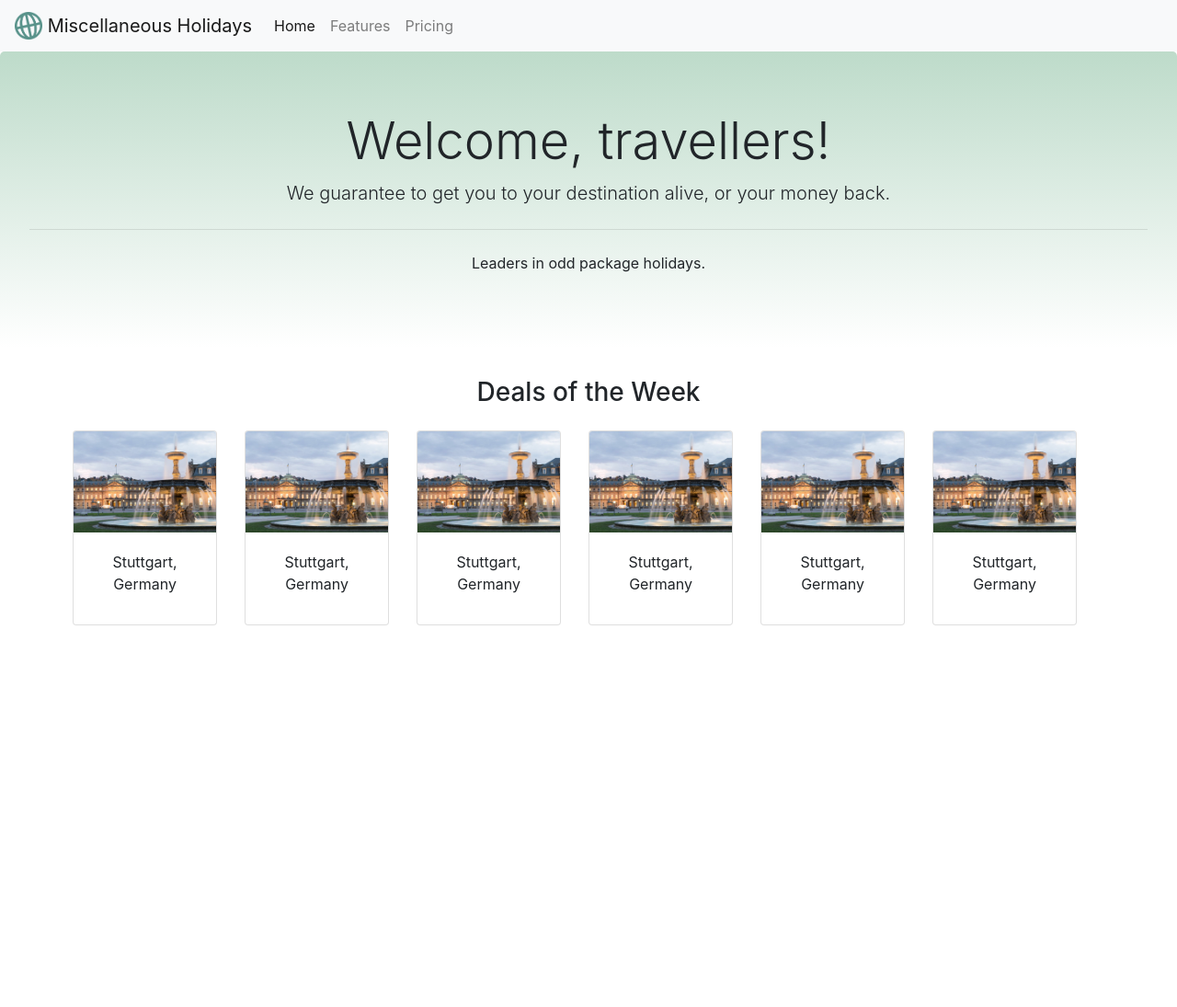
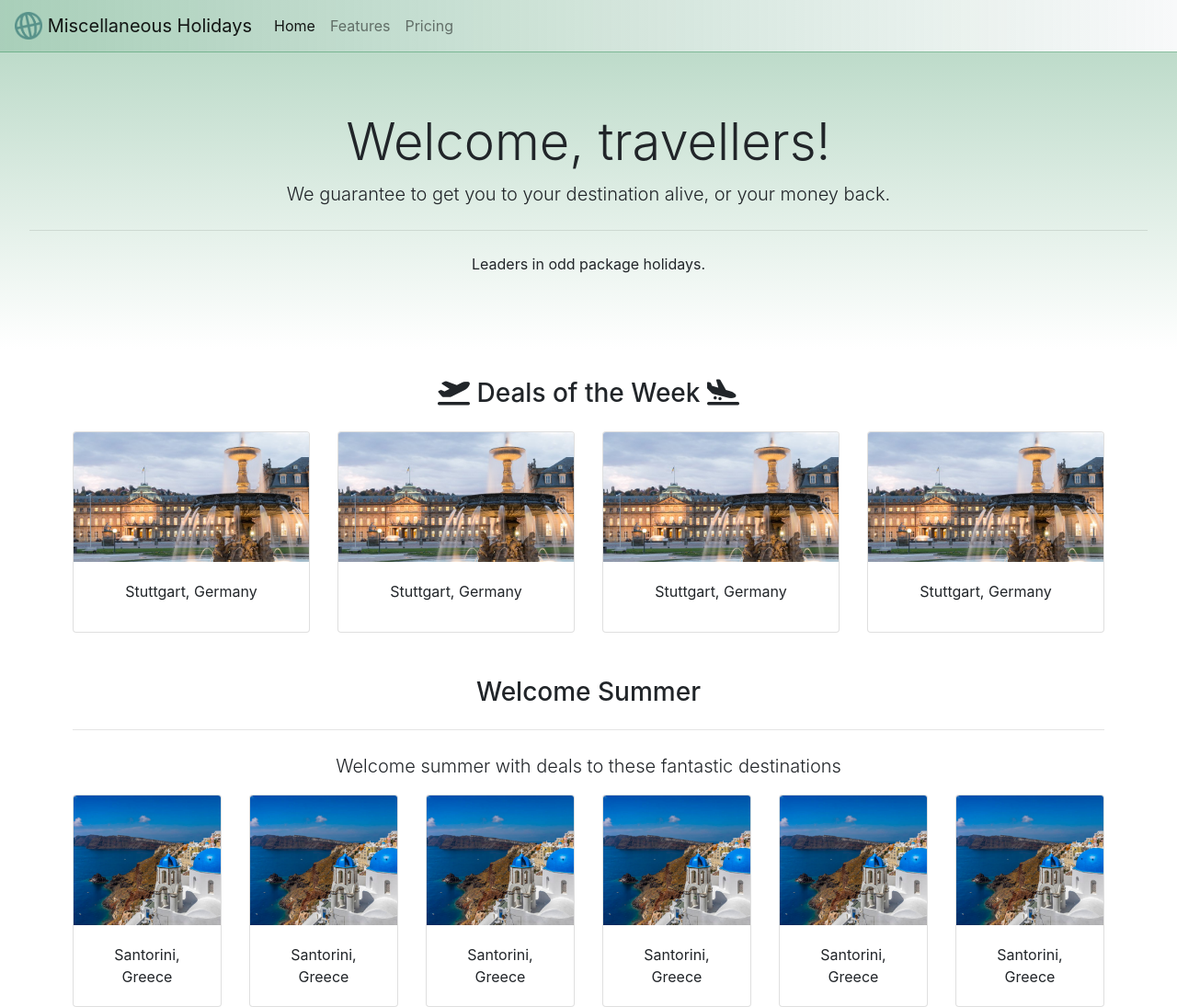
Before and after one commit to cferg97/Bootstrap-Travel-HW, a plain HTML site: page index.html in a window 1280 px wide. Shown: the whole page at 92% size. Before the commit the page ends 800 px from the top, so only its background shows below. Drawn offline with nearby package versions, Linux system fonts and the light colour scheme.

Commit message:
Added summer section

```diff
--- a/index.html
+++ b/index.html
@@ -8,11 +8,12 @@
     <link rel="stylesheet" href="https://cdn.jsdelivr.net/npm/bootstrap@4.6.2/dist/css/bootstrap.min.css"
         integrity="sha384-xOolHFLEh07PJGoPkLv1IbcEPTNtaed2xpHsD9ESMhqIYd0nLMwNLD69Npy4HI+N" crossorigin="anonymous">
     <link rel="stylesheet" href="./style.css">
+    <script src="https://kit.fontawesome.com/cce91a75ea.js" crossorigin="anonymous"></script>
     <title>Misc. Holidays</title>
 </head>
 
 <body>
-    <nav class="navbar navbar-expand-lg navbar-light bg-light">
+    <nav id="navBar" class="navbar navbar-expand-lg navbar-light bg-light">
         <a class="navbar-brand" href="#">
             <img src="./images/logo.png" width="30" height="30" class="d-inline-block align-top" alt="">
             Miscellaneous Holidays
@@ -37,17 +38,18 @@
     </nav>
 
 
-    <div id="jumbo" class="jumbotron text-center">
+    <div id="jumbo" class="jumbotron rounded-0 text-center">
         <h1 class="display-4">Welcome, travellers!</h1>
         <p class="lead">We guarantee to get you to your destination alive, or your money back.</p>
         <hr class="my-4">
         <p>Leaders in odd package holidays.</p>
     </div>
 
-    <div class="container-fluid text-center justify-content-center" style="width: 90%;">
-        <h3 class="mb-4">Deals of the Week</h3>
-        <div class="row" style="width:100%;">
-            <div class="col-2">
+    <div class="container-fluid text-center justify-content-center mb-5" style="width: 90%;">
+        <h3 class="mb-4"><i class="fa-solid fa-plane-departure"></i> Deals of the Week <i
+                class="fa-solid fa-plane-arrival"></i></h3>
+        <div class="row justify-content-center gx-0">
+            <div class="col-lg-3 col-md-3 col-sm-6">
                 <div class="card">
                     <img src="./images/stuttgart.jpg" class="card-img-top" alt="...">
                     <div class="card-body">
@@ -56,7 +58,7 @@
                     </div>
                 </div>
             </div>
-            <div class="col-2">
+            <div class="col-lg-3 col-md-3 col-sm-6">
                 <div class="card">
                     <img src="./images/stuttgart.jpg" class="card-img-top" alt="...">
                     <div class="card-body">
@@ -65,7 +67,7 @@
                     </div>
                 </div>
             </div>
-            <div class="col-2">
+            <div class="col-lg-3 col-md-3 col-sm-6">
                 <div class="card">
                     <img src="./images/stuttgart.jpg" class="card-img-top" alt="...">
                     <div class="card-body">
@@ -74,7 +76,7 @@
                     </div>
                 </div>
             </div>
-            <div class="col-2">
+            <div class="col-lg-3 col-md-3 col-sm-6">
                 <div class="card">
                     <img src="./images/stuttgart.jpg" class="card-img-top" alt="...">
                     <div class="card-body">
@@ -83,23 +85,67 @@
                     </div>
                 </div>
             </div>
-            <div class="col-2">
+
+        </div>
+    </div>
+
+    <div class="container-fluid" style="width: 90%;">
+        <h3 class="mb-4 text-center">Welcome Summer</h3>
+        <hr class="my-4">
+        <p class="text-center lead">Welcome summer with deals to these fantastic destinations</p>
+
+        <div class="row text-center">
+            <div class="col-lg-2 col-md-4 col-sm-6">
                 <div class="card">
-                    <img src="./images/stuttgart.jpg" class="card-img-top" alt="...">
+                    <img src="./images/greece.jpg" class="card-img-top" alt="...">
                     <div class="card-body">
-                        <p class="card-title">Stuttgart, Germany</p>
-                      <p class="card-text"></p>
+                      <p class="card-text">Santorini, Greece</p>
                     </div>
                   </div>
             </div>
-            <div class="col-2">
+            <div class="col-lg-2 col-md-4 col-sm-6">
                 <div class="card">
-                    <img src="./images/stuttgart.jpg" class="card-img-top" alt="...">
+                    <img src="./images/greece.jpg" class="card-img-top" alt="...">
                     <div class="card-body">
-                        <p class="card-title">Stuttgart, Germany</p>
-                      <p class="card-text"></p>
+                      <p class="card-text">Santorini, Greece</p>
                     </div>
                   </div>
+            </div>
+            <div class="col-lg-2 col-md-4 col-sm-6">
+                <div class="card">
+                    <img src="./images/greece.jpg" class="card-img-top" alt="...">
+                    <div class="card-body">
+                      <p class="card-text">Santorini, Greece</p>
+                    </div>
+                  </div>
+            </div>
+            <div class="col-lg-2 col-md-4 col-sm-6">
+                <div class="card">
+                    <img src="./images/greece.jpg" class="card-img-top" alt="...">
+                    <div class="card-body">
+                      <p class="card-text">Santorini, Greece</p>
+                    </div>
+                  </div>
+            </div>
+            <div class="col-lg-2 col-md-4 col-sm-6">
+                <div class="card">
+                    <img src="./images/greece.jpg" class="card-img-top" alt="...">
+                    <div class="card-body">
+                      <p class="card-text">Santorini, Greece</p>
+                    </div>
+                  </div>
+            </div>
+            <div class="col-lg-2 col-md-4 col-sm-6">
+                <div class="card">
+                    <img src="./images/greece.jpg" class="card-img-top" alt="...">
+                    <div class="card-body">
+                      <p class="card-text">Santorini, Greece</p>
+                    </div>
+                  </div>
+            </div>
+        </div>
+
+
     </div>
     </div>
 
--- a/style.css
+++ b/style.css
@@ -1,3 +1,14 @@
 #jumbo{
     background: linear-gradient(to bottom, rgba(91, 165, 122, 0.4), white);
 }
+
+#navBar{
+    background: linear-gradient(to right, rgba(91,165,122, 0.5), transparent);
+    border-bottom: 1px solid rgba(91,165,122, 0.7);
+}
+
+.card-img-top {
+    width: 100%;
+    height: 11vw;
+    object-fit: cover;
+}
```
Lines whose indentation alone changed are shown as unchanged.
